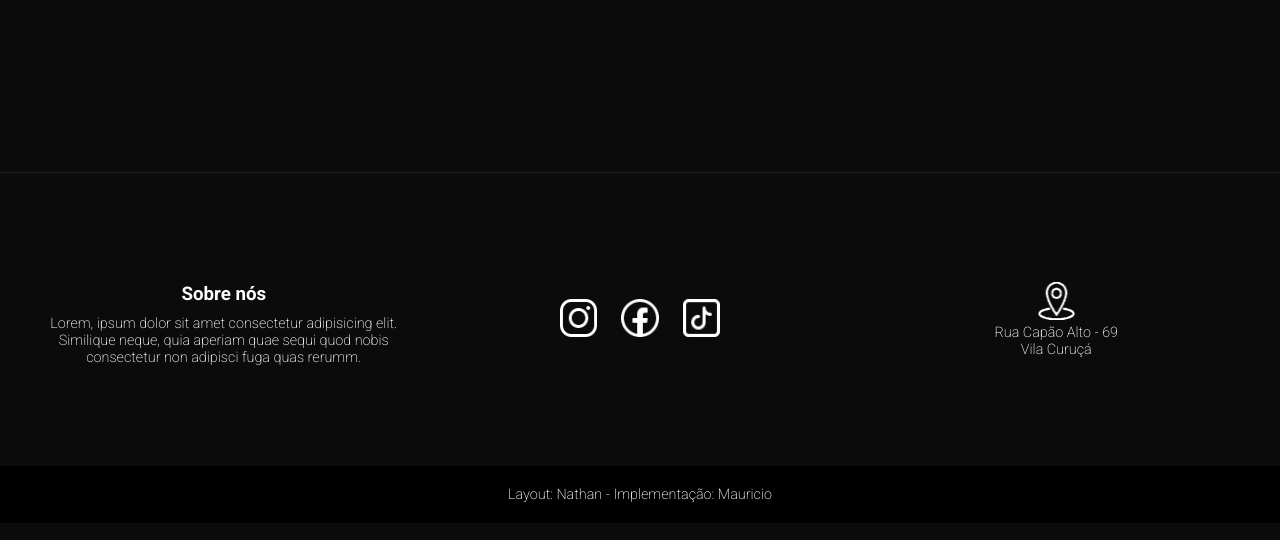
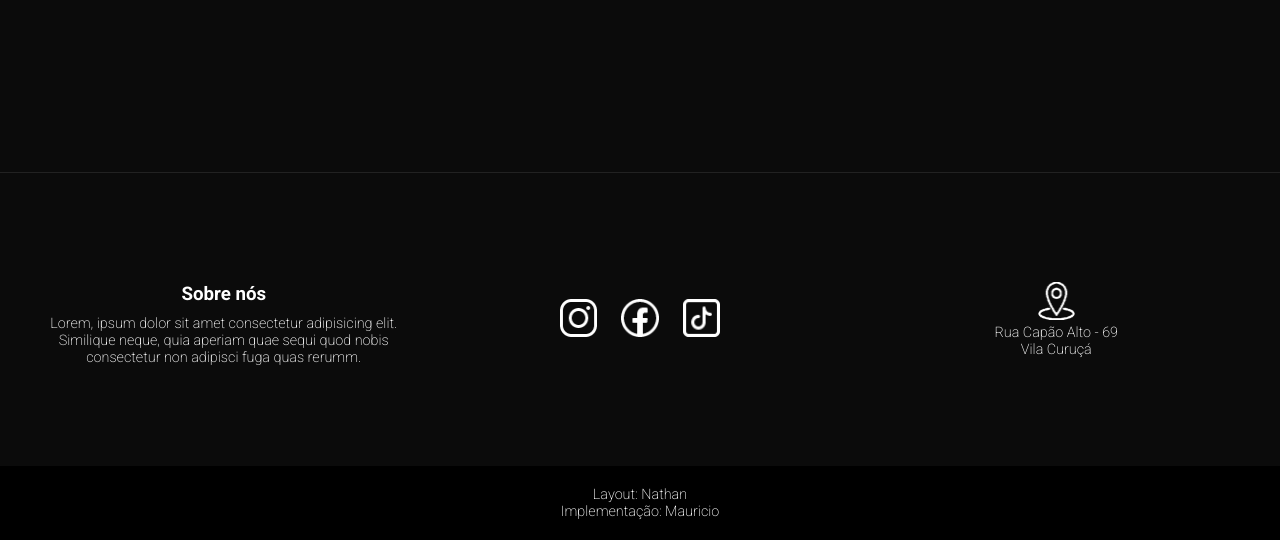
Before and after one commit to gittmau/Ministerio-musical, a plain HTML site: page index.html in a window 1280 px wide. Shown: the part 5588-6128 px from the top of the page. Drawn offline with Linux system fonts and the light colour scheme.

Commit message:
Update index.html

```diff
--- a/index.html
+++ b/index.html
@@ -213,7 +213,7 @@
        </footer>
 
        <div id="autor">
-        <p>Layout: Nathan - Implementação: Mauricio</p>
+        <p>Layout: Nathan <br> Implementação: Mauricio</p>
        </div>
 
 
```
